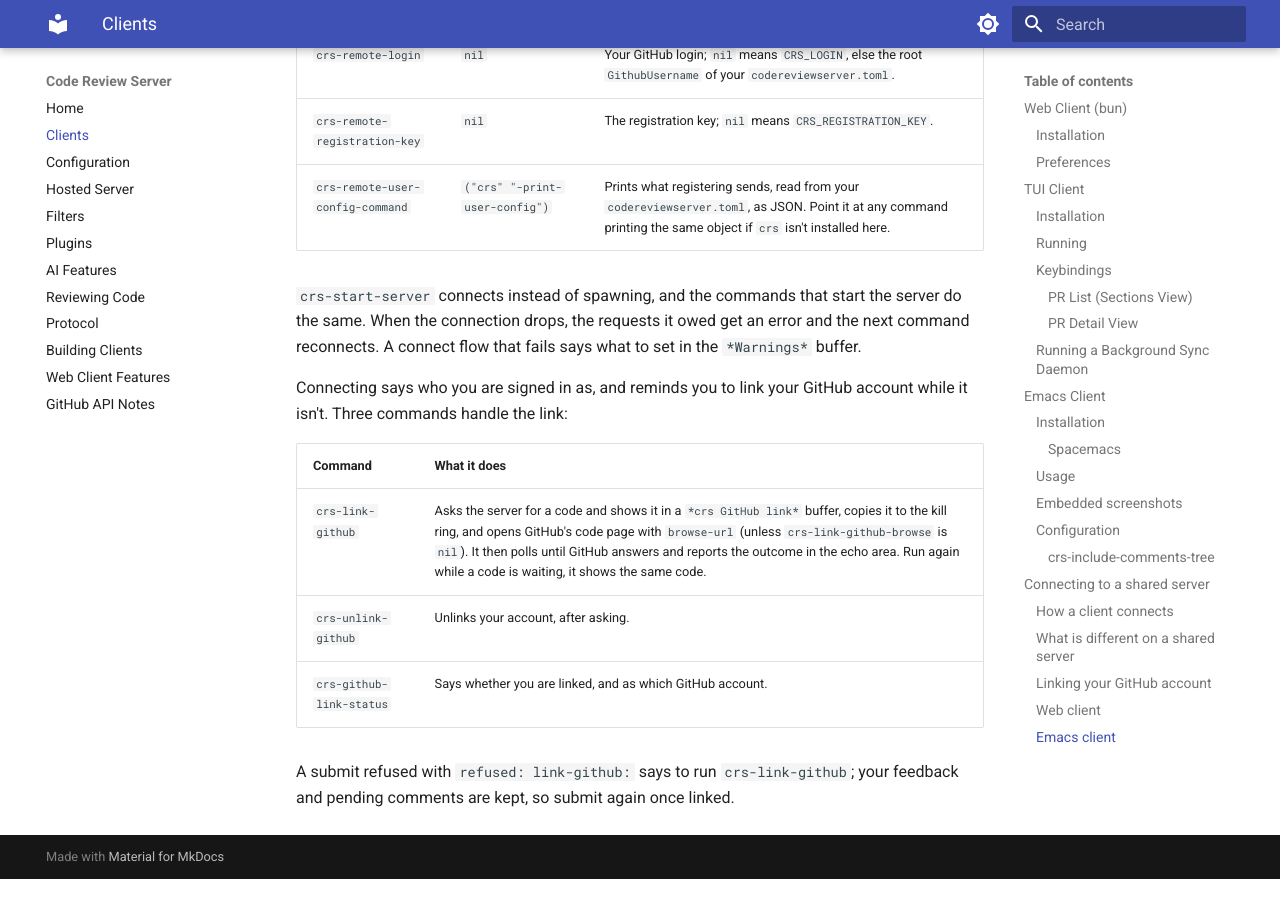
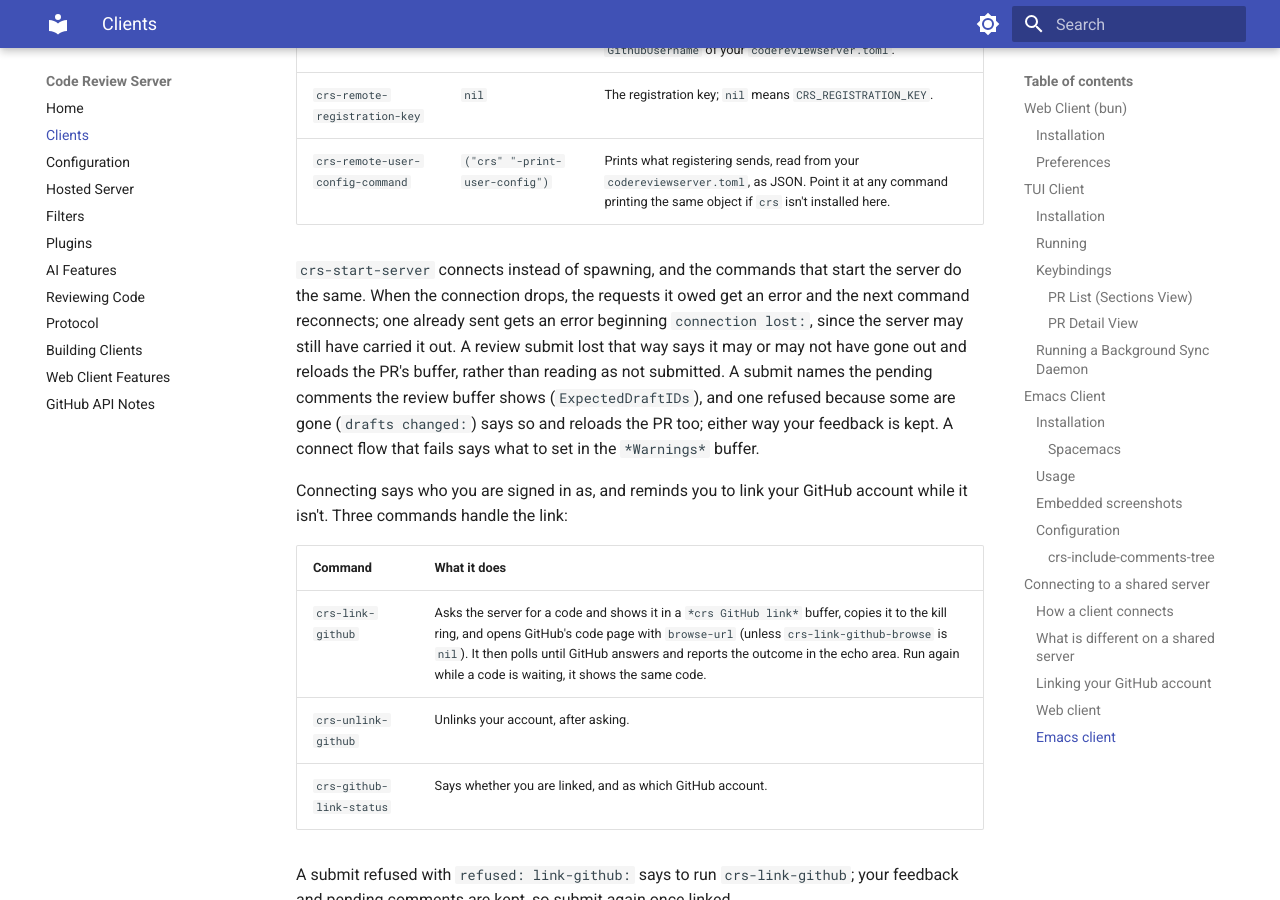
Before and after one commit to C-Hipple/code-review-server, an MkDocs documentation site: the page built from docs/clients.md, in a window 1280 px wide and 900 px high, scrolled down 10227 px. Built offline with MkDocs 1.6.1 and Material for MkDocs 9.7.7, drawn with Linux system fonts in a browser that asks for light colours; before the commit the page ends 11106 px from its top, so only the background shows below that; some of the changed text lies outside the part shown.

Commit message:
client.el: a submit lost with the connection is outcome unknown
The same holes the web client had. A dropped connection to a shared
server failed every request it owed with one plain error, and a
SubmitReview that died that way read "was not submitted", though the
server finishes a call whose connection has gone and may well have
posted it: resubmitting posted the review twice.

A request already sent now fails with `connection lost:`, one still
queued for the connect flow with the plain reason. A submit lost that
way says it may or may not have gone out and reloads the PR's buffer
(SyncPR, from a timer rather than the sentinel, since it may have to
reconnect); the feedback is kept.

A submit also names the pending comments the review buffer shows
(ExpectedDraftIDs), so the server posts nothing if any is gone, and a
`drafts changed:` refusal says so and reloads the PR.

The one-submit-per-PR guard recorded crs--process before sending, which
after a drop was nil, while sending reconnected on a new process the
guard never saw: a second submit of the same PR went straight out. It
now records the submit once sent, against the connection it went out on.

Co-Authored-By: Claude Opus 5.5 <noreply@anthropic.com>
Claude-Session: https://claude.ai/code/session_011AbmSeK5iYMFwjJabQM5Yu

```diff
--- a/docs/clients.md
+++ b/docs/clients.md
@@ -283,7 +283,7 @@ A submit refused with `refused: link-github:` opens the same dialog, saying why
 | `crs-remote-registration-key` | `nil` | The registration key; `nil` means `CRS_REGISTRATION_KEY`. |
 | `crs-remote-user-config-command` | `("crs" "-print-user-config")` | Prints what registering sends, read from your `codereviewserver.toml`, as JSON. Point it at any command printing the same object if `crs` isn't installed here. |
 
-`crs-start-server` connects instead of spawning, and the commands that start the server do the same. When the connection drops, the requests it owed get an error and the next command reconnects. A connect flow that fails says what to set in the `*Warnings*` buffer.
+`crs-start-server` connects instead of spawning, and the commands that start the server do the same. When the connection drops, the requests it owed get an error and the next command reconnects; one already sent gets an error beginning `connection lost:`, since the server may still have carried it out. A review submit lost that way says it may or may not have gone out and reloads the PR's buffer, rather than reading as not submitted. A submit names the pending comments the review buffer shows (`ExpectedDraftIDs`), and one refused because some are gone (`drafts changed:`) says so and reloads the PR too; either way your feedback is kept. A connect flow that fails says what to set in the `*Warnings*` buffer.
 
 Connecting says who you are signed in as, and reminds you to link your GitHub account while it isn't. Three commands handle the link:
 
```
Also changed, not shown: other parts of docs/clients.md (+1 -1 lines), 4 other files.
